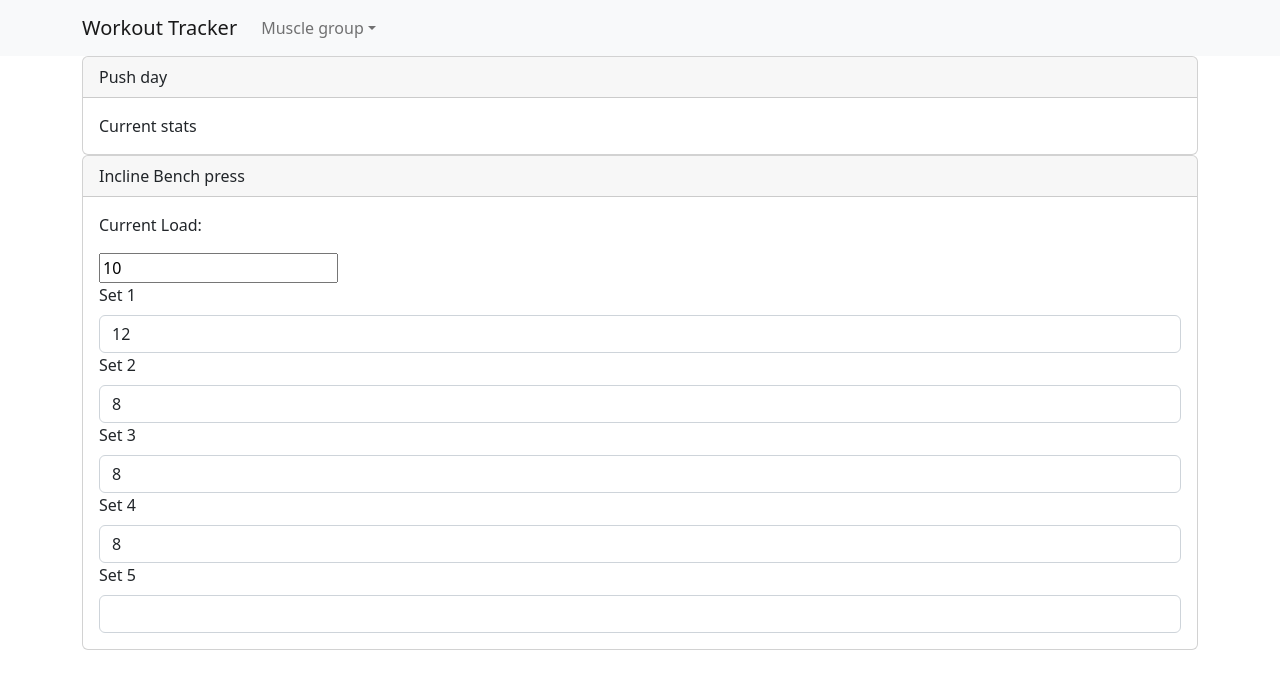
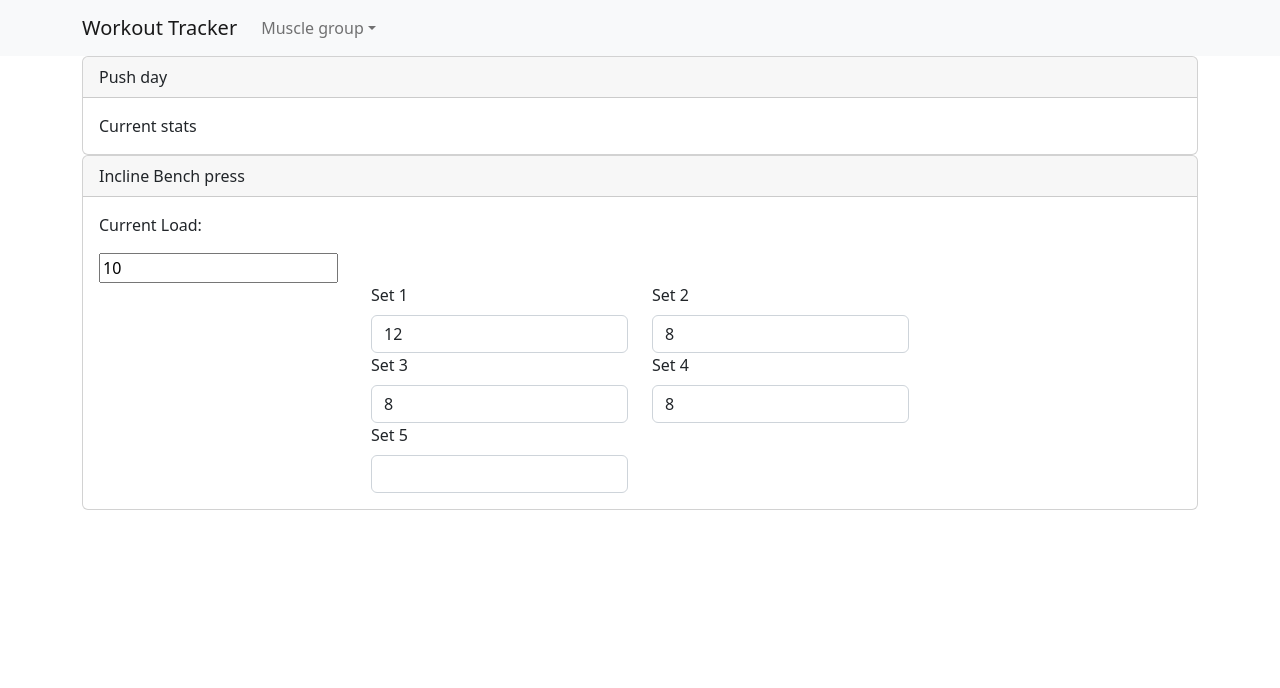
Before and after one commit to AthulPM97/Workout-tracker, a JavaScript app: page / in a window 1280 px wide. Shown: the top 688 px of the page. Built offline with nearby package versions, Linux system fonts and the light colour scheme.

Commit message:
Refined sets component

```diff
--- /dev/null
+++ b/src/components/Exercise/Sets.css
@@ -0,0 +1,3 @@
+.set-box {
+    display: flex;
+}
--- a/src/components/Exercise/Sets.js
+++ b/src/components/Exercise/Sets.js
@@ -1,22 +1,34 @@
-import { Form } from "react-bootstrap";
+import { Col, Form, Row } from "react-bootstrap";
 
 const Sets = (props) => {
-    return(
+  return (
     <Form>
-            <Form.Group>
+      <Form.Group
+        style={{
+          display: "flex",
+          alignContent: "space-between",
+          justifyContent: "center",
+        }}
+      >
+        <Row>
+          <Col>
             <Form.Label>Set 1</Form.Label>
-                <Form.Control type="number" value={props.sets[1]}/>
+            <Form.Control type="number" value={props.sets[1]} />
+            <Form.Label>Set 3</Form.Label>
+            <Form.Control type="number" value={props.sets[3]} />
+            <Form.Label>Set 5</Form.Label>
+            <Form.Control type="number" value={props.sets[5]} />
+          </Col>
+          <Col>
             <Form.Label>Set 2</Form.Label>
-                <Form.Control type="number" value={props.sets[2]}/>
-                <Form.Label>Set 3</Form.Label>
-                <Form.Control type="number" value={props.sets[3]}/>
+            <Form.Control type="number" value={props.sets[2]} />
             <Form.Label>Set 4</Form.Label>
-                <Form.Control type="number" value={props.sets[4]}/>
-                <Form.Label>Set 5</Form.Label>
-                <Form.Control type="number" value={props.sets[5]}/>
+            <Form.Control type="number" value={props.sets[4]} />
+          </Col>
+        </Row>
       </Form.Group>
     </Form>
-    )
-}
+  );
+};
 
 export default Sets;
```
Lines whose indentation alone changed are shown as unchanged.
